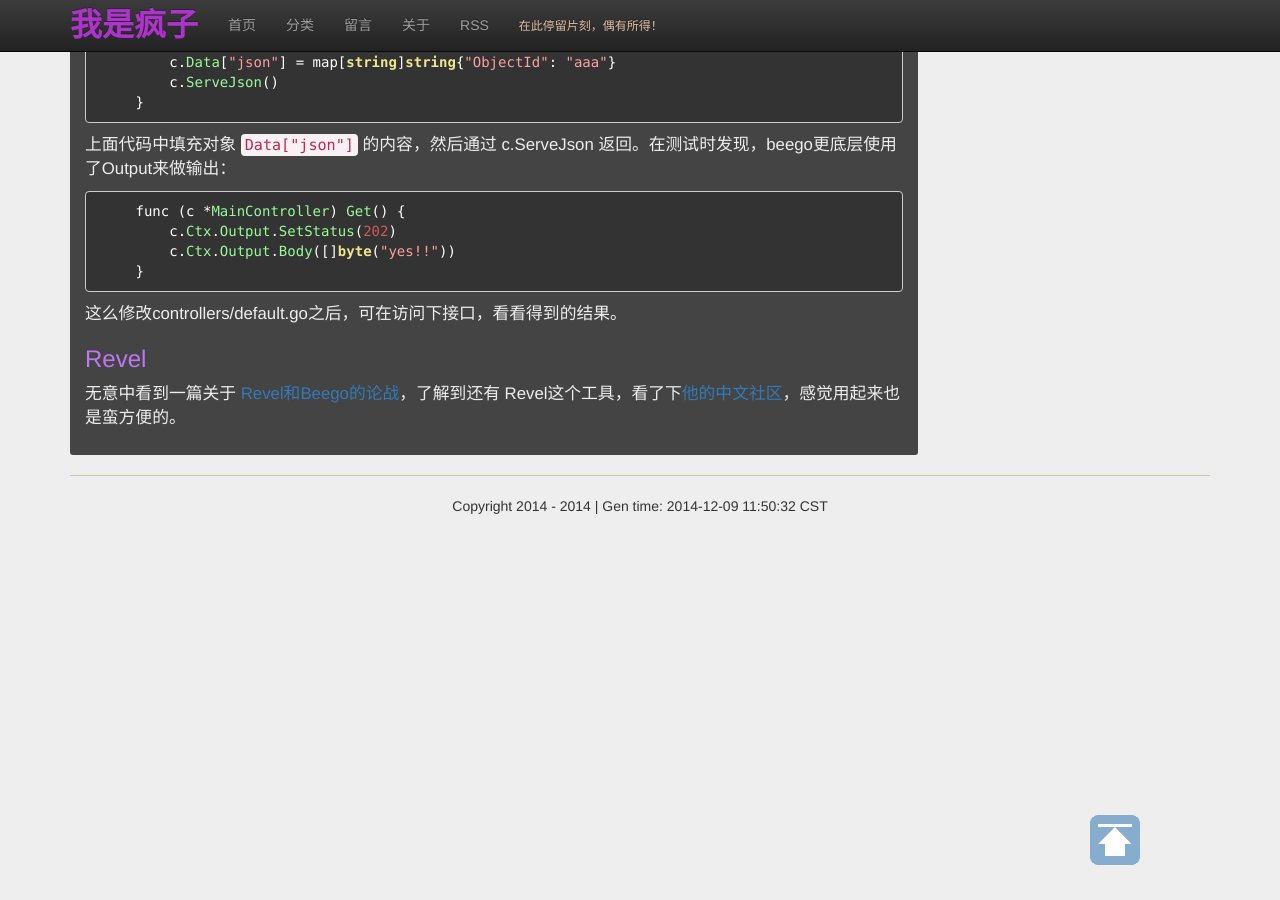
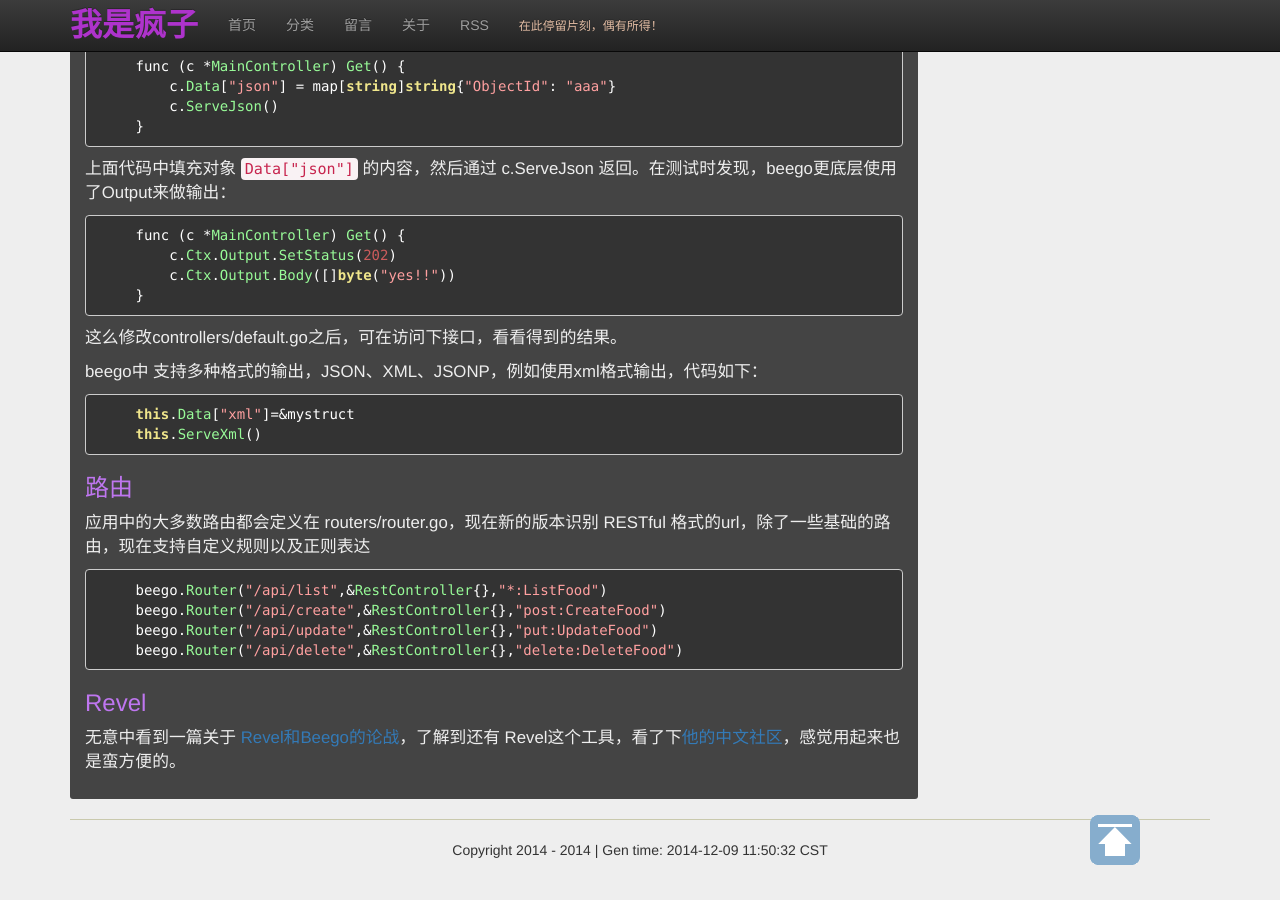
Before and after one commit to jgj1986/jgj1986.github.io, a Jekyll site: the page built from _posts/go/2014-11-25-beego使用学习.md, in a window 1280 px wide and 900 px high, scrolled down 1049 px. Built offline with Jekyll 4.4.1, drawn with Linux system fonts in a browser that asks for light colours; nearby versions of some CDN libraries; comment, search, counter and statistics services are not loaded.

Commit message:
update the blog about beego
Signed-off-by: guojun.jin <guojun.jin@mjyun.com>

```diff
--- a/_posts/go/2014-11-25-beego使用学习.md
+++ b/_posts/go/2014-11-25-beego使用学习.md
@@ -61,5 +61,20 @@
 
 这么修改controllers/default.go之后，可在访问下接口，看看得到的结果。
 
+beego中 支持多种格式的输出，JSON、XML、JSONP，例如使用xml格式输出，代码如下：
+
+    this.Data["xml"]=&mystruct
+    this.ServeXml()
+
+###路由
+
+应用中的大多数路由都会定义在 routers/router.go，现在新的版本识别 RESTful 格式的url，除了一些基础的路由，现在支持自定义规则以及正则表达
+
+    beego.Router("/api/list",&RestController{},"*:ListFood")
+    beego.Router("/api/create",&RestController{},"post:CreateFood")
+    beego.Router("/api/update",&RestController{},"put:UpdateFood")
+    beego.Router("/api/delete",&RestController{},"delete:DeleteFood")
+
+
 ###Revel
 无意中看到一篇关于  [Revel和Beego的论战](http://neue.v2ex.com/t/89374){:target="_blank"}，了解到还有 Revel这个工具，看了下[他的中文社区](http://www.gorevel.cn/){:target="_blank"}，感觉用起来也是蛮方便的。
```
